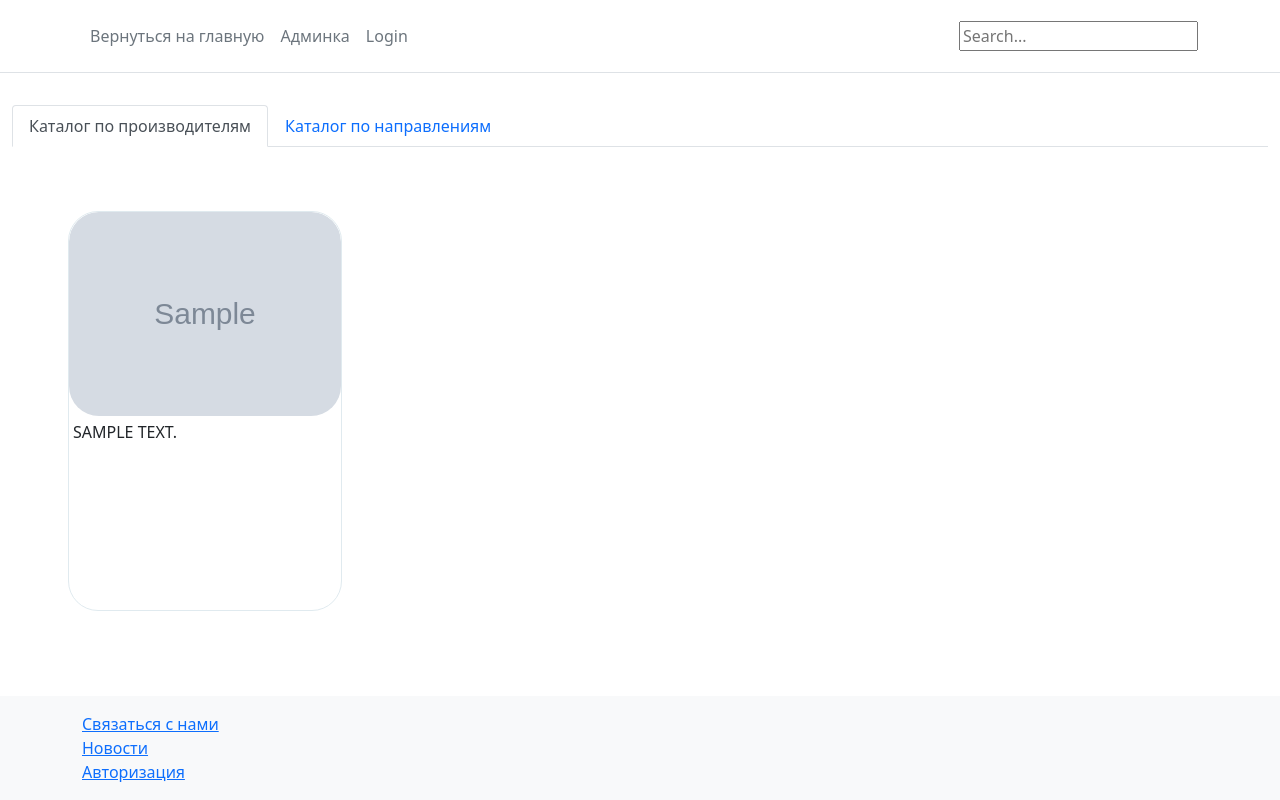
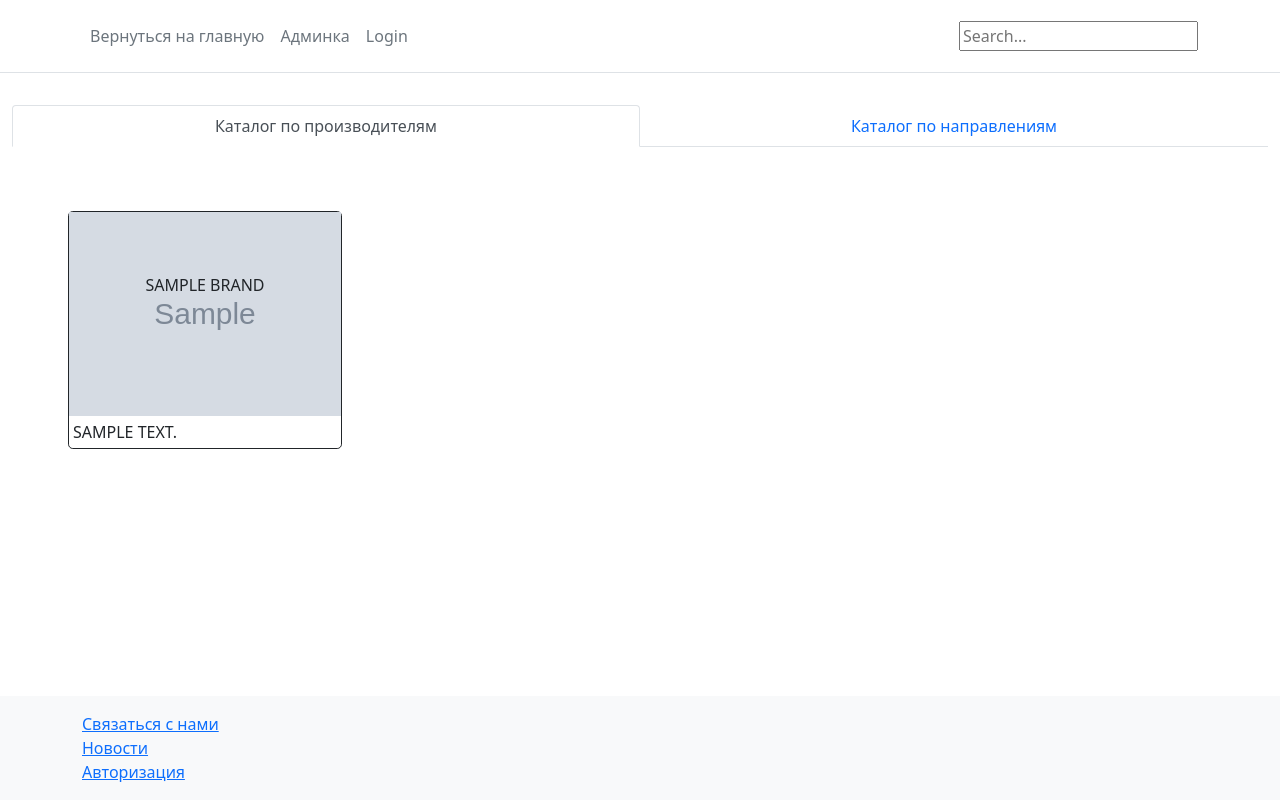
Before and after one commit to MegaKenga/nda2024, a Django app: page / in a window 1280 px wide. Run offline with Django 5.2, Linux system fonts and the light colour scheme; tables that the repository leaves empty hold one stand-in row (values such as "Sample post"); grey boxes marked "Sample" are stand-in pictures; parts of the project's set-up code (start-up, migrations or seed data) failed here and were passed over; some libraries are stand-ins or nearby versions.

Commit message:
some changes

```diff
--- a/catalog/templates/catalog/brand.html
+++ b/catalog/templates/catalog/brand.html
@@ -36,7 +36,7 @@
         {% for category in categories %}
             {% if category.is_final %}
                 <div class="col">
-                    <div class="nda-card">
+                    <div class="card nda-card border-dark rounded-2">
                         <a class="text-decoration-none" href="{% url 'offer' brand_slug=category.brand.slug category_slug=category.slug %}" style="color: inherit">
                             <div class="position-relative">
                                 {% if not category.logo %}
@@ -53,7 +53,7 @@
                 </div>
             {% else %}
                 <div class="col">
-                    <div class="nda-card">
+                    <div class="card nda-card border-dark rounded-2">
                         <a class="text-decoration-none" href="{% url 'category' category_slug=category.slug %}" style="color: inherit">
                             <div class="position-relative">
                                 {% if not category.logo %}
--- a/catalog/templates/catalog/offer.html
+++ b/catalog/templates/catalog/offer.html
@@ -3,7 +3,7 @@
 {% block content %}
 <body>
 <div>
-{% include 'catalog/breadcrumbs.html' %}
+{% include 'catalog/components/breadcrumbs.html' %}
 <input type='button' onclick='history.back();' value='Пред. страница'/>
     <p>Brand: <a href="{% url 'brand' brand_slug=brand.slug %}">{{ category.brand }}</a></p>
     <p>Name: {{ category.name.upper }}</p>
--- a/catalog/views.py
+++ b/catalog/views.py
@@ -86,7 +86,7 @@ class OfferView(TemplateView):
 
 class SiteSearchView(ListView):
     model = Category
-    template_name = 'catalog/search.html'
+    template_name = 'catalog/components/search.html'
     paginate_by = 10
 
     def get_queryset(self):
--- a/core/static/custom/css/custom.css
+++ b/core/static/custom/css/custom.css
@@ -1,52 +1,52 @@
-:root {
-    --color-theme-1: rgba(0, 14, 152, 100);
-    --color-theme-2: rgba(200, 80, 192, 100);
-    --color-theme-3: rgba(217, 229, 236, 0.8);
-    --color-theme-4: rgba(175, 222, 249, 0.8);
-    --color-theme-1-light: color-mix(in srgb, var(--color-theme-1), #FFF 90%);
-    --color-theme-2-light: color-mix(in srgb, var(--color-theme-2), #FFF 90%);
+/*:root {*/
+/*    --color-theme-1: rgba(0, 14, 152, 100);*/
+/*    --color-theme-2: rgba(200, 80, 192, 100);*/
+/*    --color-theme-3: rgba(217, 229, 236, 0.8);*/
+/*    --color-theme-4: rgba(175, 222, 249, 0.8);*/
+/*    --color-theme-1-light: color-mix(in srgb, var(--color-theme-1), #FFF 90%);*/
+/*    --color-theme-2-light: color-mix(in srgb, var(--color-theme-2), #FFF 90%);*/
 
-    --color-error: red;
+/*    --color-error: red;*/
 
-    --color-background: #FFF;
-    --color-shaded-background: #C0C0C0;
-    --color-shaded-text: #808080;
-    --color-text: #404040;
-    --color-bright-text: #080808;
-}
+/*    --color-background: #FFF;*/
+/*    --color-shaded-background: #C0C0C0;*/
+/*    --color-shaded-text: #808080;*/
+/*    --color-text: #404040;*/
+/*    --color-bright-text: #080808;*/
+/*}*/
 
-.nda-card {
-    border: solid 1px var(--color-theme-3);
-    border-radius: 30px;
-    transition: transform 0.3s, box-shadow 0.3s;
-    height: 25rem;
-    overflow: hidden
-}
-.nda-card:hover {
-    border: solid 1px var(--color-theme-4);
-    transform: scale(1.05);
-    box-shadow: 0 10px 20px rgba(0, 0, 0, 0.2);
-}
+/*.nda-card {*/
+/*    !*border: solid 1px var(--color-theme-3);*!*/
+/*    !*border-radius: 15px;*!*/
+/*    transition: transform 0.3s, box-shadow 0.3s;*/
+/*    height: 25rem;*/
+/*    overflow: hidden*/
+/*}*/
+/*.nda-card:hover {*/
+/*    border: solid 1px var(--color-theme-4);*/
+/*    transform: scale(1.05);*/
+/*    box-shadow: 0 10px 20px rgba(0, 0, 0, 0.2);*/
+/*}*/
 
-.nda-card .card-title {
-    opacity: 0;
-}
-.nda-card:hover .card-title {
-    color: var(--color-theme-1);
-    opacity: 1;
-}
+/*.nda-card .card-title {*/
+/*    opacity: 0;*/
+/*}*/
+/*.nda-card:hover .card-title {*/
+/*    color: var(--color-theme-1);*/
+/*    opacity: 1;*/
+/*}*/
 
-.nda-card-image {
-    border-radius: 30px;
-    object-fit: inherit;
-}
+/*.nda-card-image {*/
+/*    border-radius: 30px;*/
+/*    object-fit: inherit;*/
+/*}*/
 
-.nda-card:hover .nda-card-overlay{
-    background-image:
-        radial-gradient(
-        circle at 10% 10%,
-        var(--color-theme-1-light),
-        transparent 80%,
-        var(--color-theme-1-light)
-    );
-}
+/*.nda-card:hover .nda-card-overlay{*/
+/*    background-image:*/
+/*        radial-gradient(*/
+/*        circle at 10% 10%,*/
+/*        var(--color-theme-1-light),*/
+/*        transparent 80%,*/
+/*        var(--color-theme-1-light)*/
+/*    );*/
+/*}*/
--- a/core/templates/core/brands_tab.html
+++ b/core/templates/core/components/brands_tab.html
@@ -1,24 +1,19 @@
 {% load static %}
-{% load thumbnail %}
-<div class="row row-cols-1 row-cols-sm-2 row-cols-md-3 row-cols-lg-4 row-cols-xxl-5 mx-5 mt-5 g-2 g-lg-3">
+<div class="row row-cols-1 row-cols-sm-1 row-cols-md-2 row-cols-lg-3 row-cols-xl-4 row-cols-xxl-5 mx-5 mt-5 g-2 g-lg-3">
     {% for brand in brands %}
         <div class="col">
-            <div class="nda-card">
+            <div class="card border-dark rounded-3">
                 <a class="text-decoration-none" href="{% url 'brand' brand_slug=brand.slug %}" style="color: inherit">
-                    <div class="position-relative">
                         {% if not brand.logo %}
                             <img src="{% get_media_prefix %}default.jpg" class="card-img w-100 nda-card-image">
                         {% else %}
-                            {% thumbnail brand.logo '221x152' upscale=True as im %}
-                                <img src="{{ im.url }}" class="card-image w-100 nda-card-image">
-                            {% endthumbnail %}
+                                <img src="{{ brand.logo.url }}" class="card-image w-100 nda-card-image">
                         {% endif %}
                         <div class="card-img-overlay">
-                            <div class="nda-card-overlay position-absolute mb-0 top-0 bottom-0 start-0 end-0">
+                            <div class="position-absolute mb-0 top-0 bottom-0 start-0 end-0">
                                 <h6 class="mt-5 card-title text-center p-3 text-uppercase">{{ brand.name }}</h6>
                             </div>
                         </div>
-                    </div>
                     <p class="p-1 card-text fs-6 text-uppercase">{{ brand.description }}</p>
                 </a>
             </div>
--- a/core/templates/core/categories_tab.html
+++ b/core/templates/core/components/categories_tab.html
@@ -1,17 +1,14 @@
 {% load static %}
-{% load thumbnail %}
 <div class="row row-cols-1 row-cols-sm-2 row-cols-md-3 row-cols-lg-4 row-cols-xxl-5 mx-5 mt-5 g-2 g-lg-3">
     {% for category in categories %}
         <div class="col">
-            <div class="nda-card">
+            <div class="card nda-card border-dark rounded-3">
                 <a class="text-decoration-none" href="{% url 'category' category_slug=category.slug %}" style="color: inherit">
                     <div class="position-relative">
                         {% if not category.logo %}
                             <img src="{% get_media_prefix %}default.jpg" class="card-image w-100 nda-card-image">
                         {% else %}
-                            {% thumbnail category.logo '221x152' upscale=True as im %}
-                                <img src="{{ im.url }}" class="card-image w-100 nda-card-image">
-                            {% endthumbnail %}
+                                <img src="{{ category.logo.url }}" class="card-image w-100 nda-card-image">
                         {% endif %}
                         <div class="card-img-overlay">
                             <div class="nda-card-overlay position-absolute mb-0 top-0 bottom-0 start-0 end-0">
--- a/core/templates/core/index.html
+++ b/core/templates/core/index.html
@@ -7,7 +7,7 @@
 </div>
 {% cache 600 index_page %}
     <div class="container-fluid">
-        <ul class="nav nav-tabs" id="index-tabs" role="tablist">
+        <ul class="nav nav-tabs nav-justified" id="index-tabs" role="tablist">
             <li class="nav-item" role="presentation">
                 <button
                         class="nav-link active"
@@ -37,10 +37,10 @@
         </ul>
         <div class="tab-content" id="index-tabs-content">
             <div class="tab-pane fade show active" id="brands" role="tabpanel" aria-labelledby="brands-tab">
-                {% include 'core/brands_tab.html' %}
+                {% include 'core/components/brands_tab.html' %}
             </div>
             <div class="tab-pane fade show" id="categories" role="tabpanel" aria-labelledby="categories-tab">
-                {% include 'core/categories_tab.html' %}
+                {% include 'core/components/categories_tab.html' %}
             </div>
         </div>
     </div>
```
Also changed, not shown: catalog/templates/catalog/category.html (+12 -8 lines), catalog/templates/catalog/components/breadcrumbs.html (renamed from catalog/templates/catalog/breadcrumbs.html), catalog/templates/catalog/components/search.html (renamed from catalog/templates/catalog/search.html).
